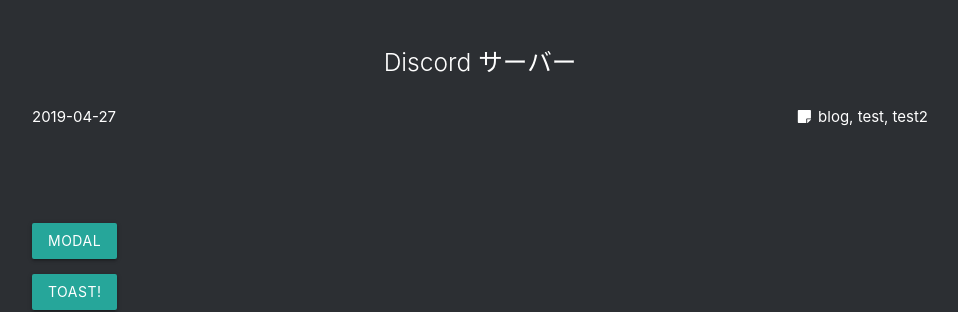
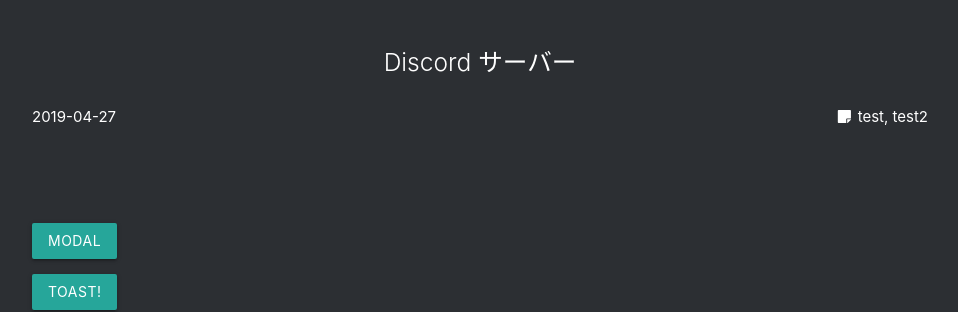
Before and after one commit to zatsukomu/zatsukomu-website-v1, a Jekyll site: the page built from docs/_posts/blog/2019-04-27-test-nanoda.md, in a window 1280 px wide. Shown: the part 228-540 px from the top of the page, without its empty margins (160-1118 px from the left). Built offline with Jekyll 4.4.1, drawn with Linux system fonts in a browser that asks for light colours; nearby versions of some CDN libraries.

Commit message:
Update _config.yml

```diff
--- a/docs/_config.yml
+++ b/docs/_config.yml
@@ -24,7 +24,6 @@
       posttype_name: "お知らせ"
       news: true
       permalink: "/post/news/:year/:month/:day/:title/"
-      categories: "news"
 
   - scope:
       path: "_posts/blog"
@@ -36,7 +35,6 @@
       posttype_name: "記事"
       blogs: true
       permalink: "/post/blog/:year/:month/:day/:title/"
-      categories: "blog"
 
   - scope:
       path: "_pages"
```
